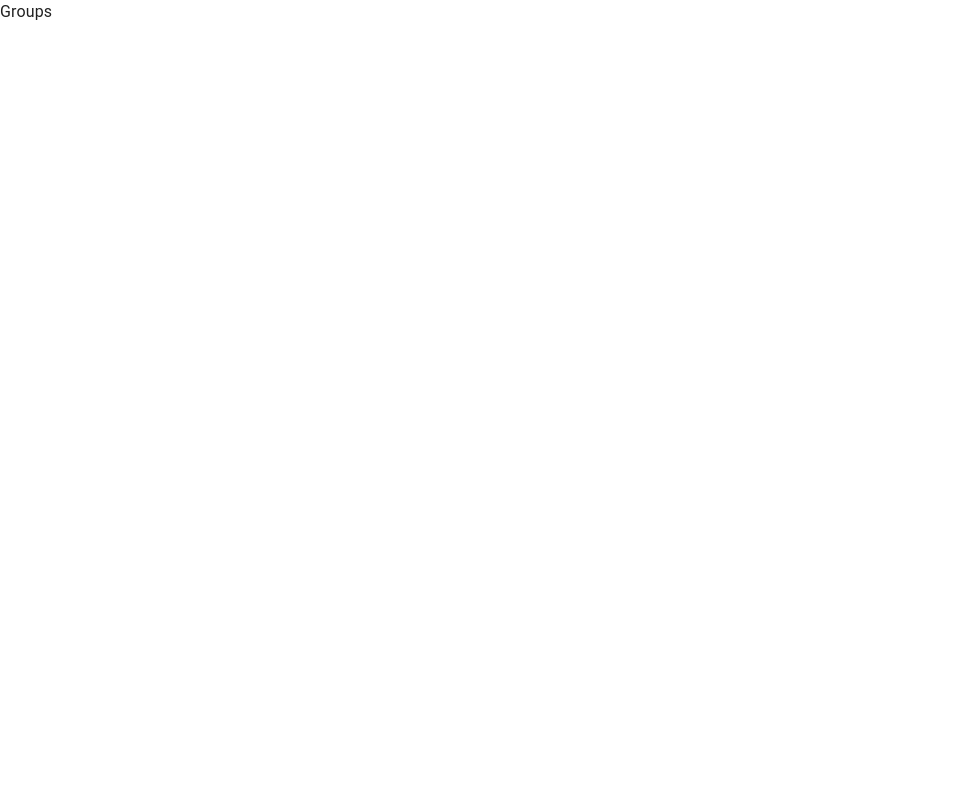
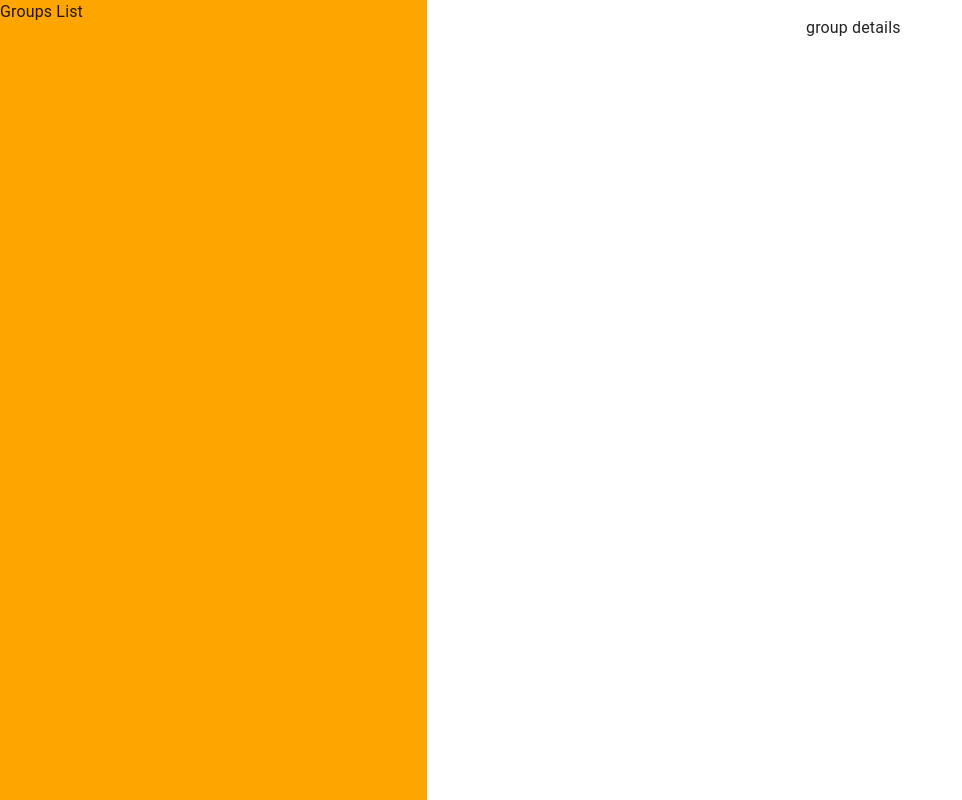
Before and after one commit to sumansur98/Chat-Fusion, a React app in the folder client/: page /groups in a window 1280 px wide. Shown: the whole page, without its empty margins (0-962 px from the left). Built offline with nearby package versions, Linux system fonts and the light colour scheme; the HTML template or start-up script is replaced by a standard one.

Commit message:
group details

```diff
--- a/client/src/components/dialogs/FileMenu.jsx
+++ b/client/src/components/dialogs/FileMenu.jsx
@@ -3,7 +3,7 @@ import React from 'react'
 
 const FileMenu = ({anchorE1}) => {
   return (
-    <Menu anchorE1={anchorE1}>
+    <Menu anchorE1={anchorE1} open={false}>
         sad
     </Menu>
   )
--- a/client/src/components/shared/AvatarCard.jsx
+++ b/client/src/components/shared/AvatarCard.jsx
@@ -1,5 +1,6 @@
 import { Avatar, AvatarGroup, Box, Stack } from '@mui/material'
 import React from 'react'
+import { transformImage } from '../../lib/features'
 
 const AvatarCard = ({avatar=[], max=4}) => {
   return (
@@ -11,7 +12,7 @@ const AvatarCard = ({avatar=[], max=4}) => {
                         return (
                             <Avatar
                                 key={Math.random()*100}
-                                src={i}
+                                src={transformImage(i)}
                                 alt={`Avatar ${i}`}
                                 sx={{
                                     width:'3rem',
--- a/client/src/components/shared/MessageComponent.jsx
+++ b/client/src/components/shared/MessageComponent.jsx
@@ -1,6 +1,8 @@
 import { Box, Typography } from '@mui/material';
 import React, { memo } from 'react';
 import moment from "moment";
+import { fileFormat } from '../../lib/features';
+import RenderAttachment from './RenderAttachment';
 
 const MessageComponent = ({ message, user }) => {
 
@@ -48,17 +50,17 @@ const MessageComponent = ({ message, user }) => {
                 attachments.length>0 && (
                     attachments.map((i, index) => {
                         const url = i.url;
-                        const file = 'asd';
+                        const file = fileFormat(url);
                         return (
                             <Box key={index}>
                                 <a
-                                href=""
+                                href={url}
                                 target='_blank'
                                 download
                                 style={{
                                     color:'black'
                                 }}>
-
+                                    {RenderAttachment(file, url)}
                                 </a>
                             </Box>
                         )
--- /dev/null
+++ b/client/src/components/shared/RenderAttachment.jsx
@@ -0,0 +1,23 @@
+import React from 'react'
+import { transformImage } from '../../lib/features';
+import { FileOpen as FileOpenIcon } from "@mui/icons-material";
+
+const RenderAttachment = ( file, url ) => {
+  switch (file) {
+    case "video":
+      return <video src={url} preload='none' controls width={'200px'} />
+
+    case "image":
+      return <img src={transformImage(url, 200)} alt='Attachment Image' width={'200px'} height={'150px'} style={{ objectFit: 'contain' }} />
+
+
+      case "audio":
+        return <audio src={url} preload='none' controls  />
+
+    default:
+      return <FileOpenIcon />
+
+  }
+}
+
+export default RenderAttachment
--- a/client/src/constants/SampleData.js
+++ b/client/src/constants/SampleData.js
@@ -88,7 +88,7 @@ export const sampleMsgs = [{
     },
   ],
   content: "L*uda ka Message hai",
-  _id: "sfnsdjkfsdnfkjsbnd",
+  _id: "sfnsdjkfsdnfkjsbndasdf",
   sender: {
     _id: "asdfasdfsadf",
     name: "Chaman"
--- a/client/src/lib/features.js
+++ b/client/src/lib/features.js
@@ -1,5 +1,17 @@
 const fileFormat = (url) => {
+    const fileExt = url.split('.').pop();
 
+    if (fileExt == 'mp4' || fileExt == 'webm' || fileExt == 'ogg') {
+        return 'video'
+    }
+
+    if (fileExt == 'mp3' || fileExt == 'wav') return 'audio'
+
+    if (fileExt == 'png' || fileExt == 'jpg' || fileExt == 'jpeg' || fileExt == 'gif') return 'image'
+
+    return 'file';
 }
 
-export { fileFormat };
+const transformImage = (url = "", width = 100) => url
+
+export { fileFormat, transformImage };
--- a/client/src/pages/Chat.jsx
+++ b/client/src/pages/Chat.jsx
@@ -33,7 +33,7 @@ const Chat = () => {
         {/* messages rendered here*/}
         {
           sampleMsgs.map(i => (
-            <MessageComponent message={i} user={user}></MessageComponent>
+            <MessageComponent key={i._id} message={i} user={user}></MessageComponent>
           ))
         }
       </Stack>
--- a/client/src/pages/Groups.jsx
+++ b/client/src/pages/Groups.jsx
@@ -1,8 +1,39 @@
+import { Grid } from '@mui/material'
+import { orange } from '@mui/material/colors'
 import React from 'react'
 
 const Groups = () => {
   return (
-    <div>Groups</div>
+    <Grid container height={'100vh'}>
+      <Grid
+        item
+        sx={{
+          display: {
+            xs: 'none',
+            sm: 'block'
+          },
+          backgroundColor:'orange'
+        }}
+        sm={4}
+        >
+        Groups List
+      </Grid>
+
+      <Grid
+        item
+        xs={12}
+        sm={8}
+        sx={{
+          display: 'flex',
+          flexDirection:'column',
+          alignItems:'center',
+          position:'relative',
+          padding:'1rem 3rem'
+        }}>
+          group details
+      </Grid>
+
+    </Grid>
   )
 }
 
```
